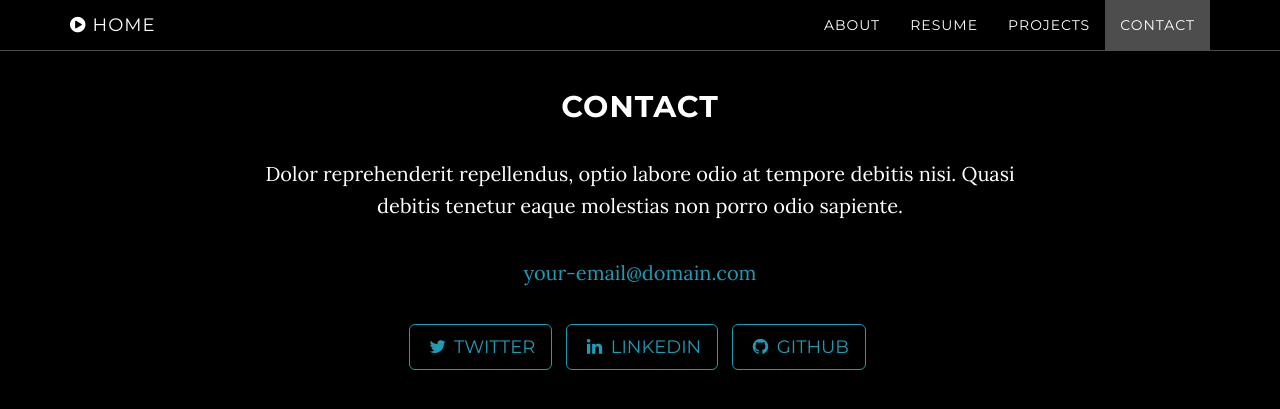
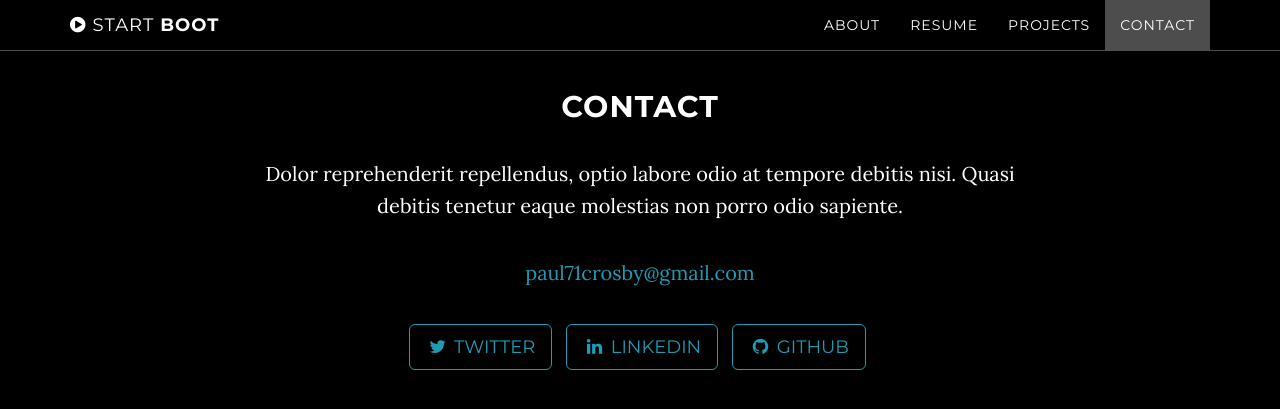
Before and after one commit to Crozza71/Crozza71.github.io, a Jekyll site: the page built from index.html, in a window 1280 px wide and 900 px high, scrolled down 2278 px. Shown: the top 409 px of the window. Built offline with Jekyll 4.4.1, drawn with Linux system fonts in a browser that asks for light colours.

Commit message:
config details

```diff
--- a/_config.yml
+++ b/_config.yml
@@ -1,7 +1,7 @@
 # Site settings
 title: Paul Crosby
-email: your-email@domain.com
-url: https://example.github.io
+email: paul71crosby@gmail.com
+url: https://www.paul-crosby.co
 description: "From Banking to Building."
 
 # Color settings (hex-codes without the leading hash-tag)
--- a/_includes/nav.html
+++ b/_includes/nav.html
@@ -6,7 +6,7 @@
                     <i class="fa fa-bars"></i>
                 </button>
                 <a class="navbar-brand page-scroll" href="#page-top">
-                    <i class="fa fa-play-circle"></i>  <span class="light">Home</span>
+                    <i class="fa fa-play-circle"></i>  <span class="light">Start</span> Boot
                 </a>
             </div>
 
```
